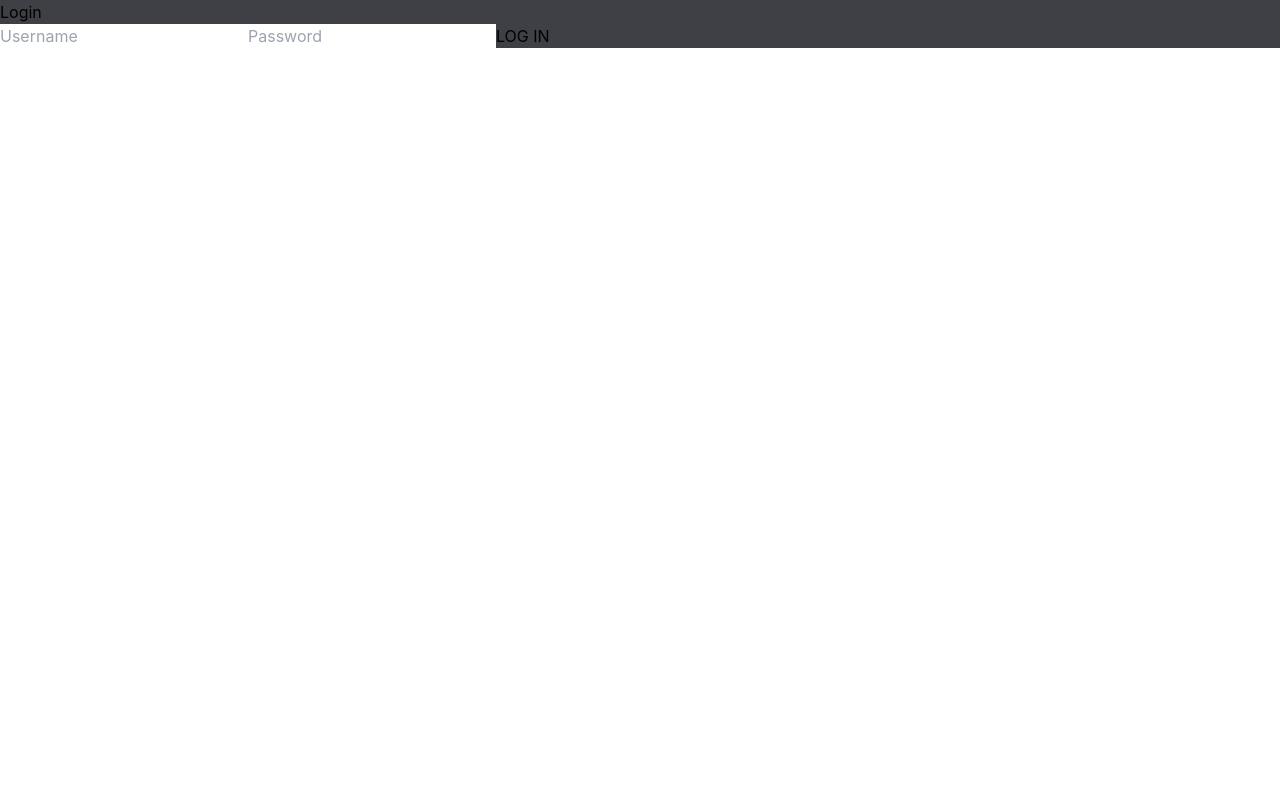
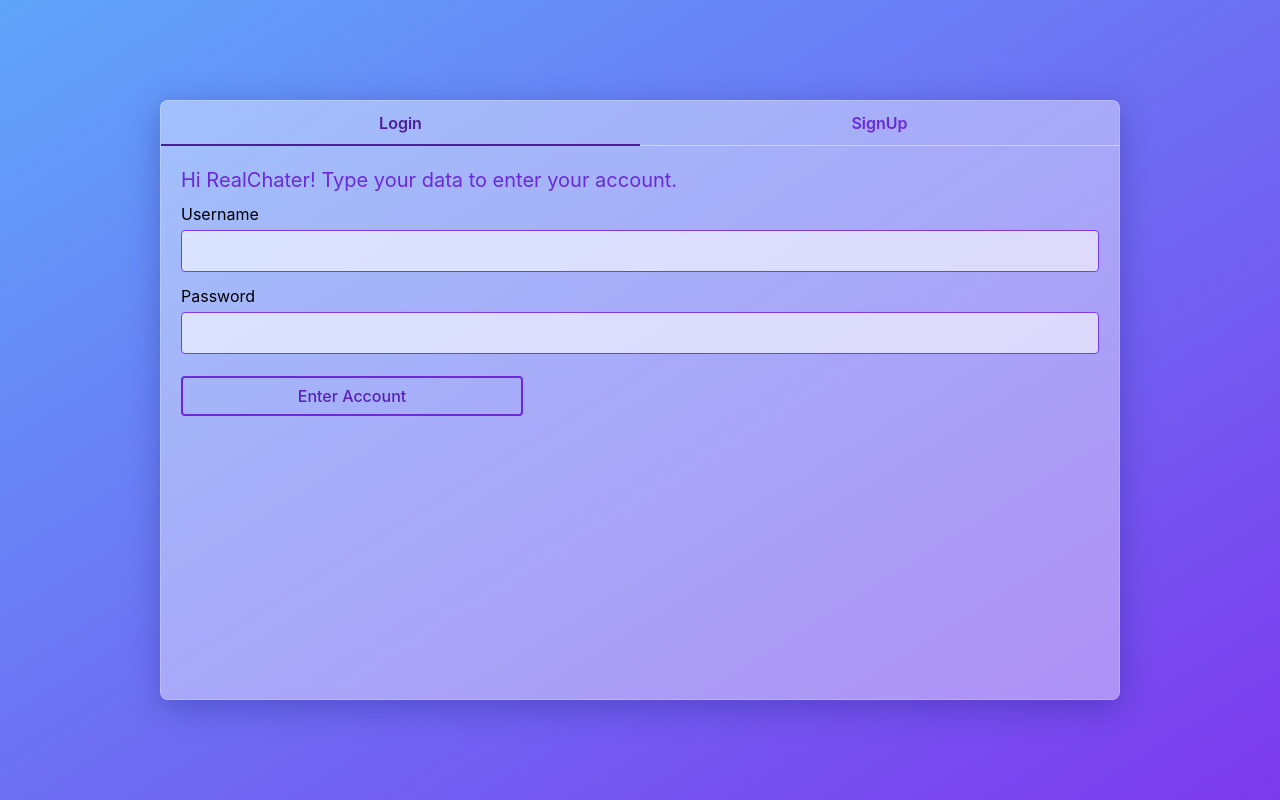
Before and after one commit to ycarlosedu/space-chat-frontend, a React (Vite) app: page / in a window 1280 px wide. Built offline with nearby package versions, Linux system fonts and the light colour scheme.

Commit message:
refactor: auth page with radix components

```diff
--- a/package.json
+++ b/package.json
@@ -9,6 +9,8 @@
     "preview": "vite preview"
   },
   "dependencies": {
+    "@radix-ui/react-form": "^0.0.2",
+    "@radix-ui/react-tabs": "^1.0.3",
     "axios": "^1.3.5",
     "react": "^18.2.0",
     "react-chat-engine-pretty": "^0.1.8",
--- a/src/index.css
+++ b/src/index.css
@@ -1,6 +1,7 @@
 @import "tailwindcss/base";
 
 @import "tailwindcss/components";
+@import "./pages/styles.css";
 
 @import "tailwindcss/utilities";
 
--- /dev/null
+++ b/src/pages/AuthPage/LoginForm/index.tsx
@@ -0,0 +1,40 @@
+import * as Form from '@radix-ui/react-form';
+
+export type LoginFormProps = {
+  onSubmit: (value: any) => void;
+}
+
+export default function LoginForm({onSubmit}: LoginFormProps) {
+  return (
+    <Form.Root className="FormRoot" onSubmit={onSubmit}>
+      <Form.Field className="FormField" name="username">
+        <div className="FormLabelMessage">
+          <Form.Label className="FormLabel">Username</Form.Label>
+          <Form.Message className="FormMessage" match="valueMissing">
+            Please enter your username
+          </Form.Message>
+        </div>
+        <Form.Control asChild>
+          <input className="Input" type="text" required />
+        </Form.Control>
+      </Form.Field>
+
+      <Form.Field className="FormField" name="secret">
+        <div className="FormLabelMessage">
+          <Form.Label className="FormLabel">Password</Form.Label>
+          <Form.Message className="FormMessage" match="valueMissing">
+            Please enter your password
+          </Form.Message>
+        </div>
+        <Form.Control asChild>
+          <input className="Input" type="password" required />
+        </Form.Control>
+      </Form.Field>
+      <Form.Submit asChild>
+        <button className="Button violet" style={{ marginTop: 10 }}>
+          Enter Account
+        </button>
+      </Form.Submit>
+    </Form.Root>
+  )
+}
--- /dev/null
+++ b/src/pages/AuthPage/SignUpForm/index.tsx
@@ -0,0 +1,79 @@
+import * as Form from '@radix-ui/react-form';
+
+export type SignUpFormProps = {
+  onSubmit: (value: any) => void;
+}
+
+export default function SignUpForm({onSubmit}: SignUpFormProps) {
+  return (
+    <Form.Root className="FormRoot" onSubmit={onSubmit}>
+      <Form.Field className="FormField" name="username">
+        <div className="FormLabelMessage">
+          <Form.Label className="FormLabel">UserName</Form.Label>
+          <Form.Message className="FormMessage" match="valueMissing">
+            Please enter your username
+          </Form.Message>
+        </div>
+        <Form.Control asChild>
+          <input className="Input" type="text" required />
+        </Form.Control>
+      </Form.Field>
+
+      <Form.Field className="FormField" name="secret">
+        <div className="FormLabelMessage">
+          <Form.Label className="FormLabel">Password</Form.Label>
+          <Form.Message className="FormMessage" match="valueMissing">
+            Please enter your password
+          </Form.Message>
+        </div>
+        <Form.Control asChild>
+          <input className="Input" type="password" required />
+        </Form.Control>
+      </Form.Field>
+
+      <Form.Field className="FormField" name="email">
+        <div className="FormLabelMessage">
+          <Form.Label className="FormLabel">Email</Form.Label>
+          <Form.Message className="FormMessage" match="valueMissing">
+            Please enter your email
+          </Form.Message>
+          <Form.Message className="FormMessage" match="typeMismatch">
+            Please provide a valid email
+          </Form.Message>
+        </div>
+        <Form.Control asChild>
+          <input className="Input" type="email" required />
+        </Form.Control>
+      </Form.Field>
+
+      <Form.Field className="FormField" name="first_name">
+        <div className="FormLabelMessage">
+          <Form.Label className="FormLabel">First Name</Form.Label>
+          <Form.Message className="FormMessage" match="valueMissing">
+            Please enter your first name
+          </Form.Message>
+        </div>
+        <Form.Control asChild>
+          <input className="Input" type="text" required />
+        </Form.Control>
+      </Form.Field>
+
+      <Form.Field className="FormField" name="last_name">
+        <div className="FormLabelMessage">
+          <Form.Label className="FormLabel">Last Name</Form.Label>
+          <Form.Message className="FormMessage" match="valueMissing">
+            Please enter your last name
+          </Form.Message>
+        </div>
+        <Form.Control asChild>
+          <input className="Input" type="text" required />
+        </Form.Control>
+      </Form.Field>
+      <Form.Submit asChild>
+        <button className="Button violet" style={{ marginTop: 10 }}>
+          Create Account
+        </button>
+      </Form.Submit>
+    </Form.Root>
+  )
+}
--- a/src/pages/AuthPage/index.tsx
+++ b/src/pages/AuthPage/index.tsx
@@ -1,15 +1,30 @@
 import { useState } from "react";
 import axios from "axios";
+import * as Tabs from '@radix-ui/react-tabs';
+import LoginForm from "./LoginForm";
+import SignUpForm from "./SignUpForm";
+
+export type LoginValues = {
+  username: string;
+  secret: string;
+}
+
+export type SignUpValues = {
+  username: string;
+  secret: string;
+  email: string;
+  first_name: string;
+  last_name: string;
+}
 
 const AuthPage = (props: any) => {
-  const [username, setUsername] = useState<string>();
-  const [secret, setSecret] = useState<string>();
-  const [email, setEmail] = useState<string>();
-  const [first_name, setFirstName] = useState<string>();
-  const [last_name, setLastName] = useState<string>();
 
   const onLogin = (e: any) => {
     e.preventDefault();
+
+    const secret = e.target.elements.secret.value
+    const username = e.target.elements.username.value
+
     axios
       .post("http://localhost:3001/login", { username, secret })
       .then((r) => props.onAuth({ ...r.data, secret })) // NOTE: over-ride secret
@@ -18,6 +33,14 @@ const AuthPage = (props: any) => {
 
   const onSignup = (e: any) => {
     e.preventDefault();
+    console.log(e)
+
+    const secret = e.target.elements.secret.value
+    const username = e.target.elements.username.value
+    const email = e.target.elements.email.value
+    const first_name = e.target.elements.first_name.value
+    const last_name = e.target.elements.last_name.value
+
     axios
       .post("http://localhost:3001/signup", {
         username,
@@ -31,62 +54,30 @@ const AuthPage = (props: any) => {
   };
 
   return (
-    <section className="bg-zinc-700">
-      <div className="card">
-        {/* Login Form */}
-        <form onSubmit={onLogin}>
-          <div className="title">Login</div>
-          <input
-            type="text"
-            name="username"
-            placeholder="Username"
-            onChange={(e) => setUsername(e.target.value)}
-          />
-          <input
-            type="password"
-            name="secret"
-            placeholder="Password"
-            onChange={(e) => setSecret(e.target.value)}
-          />
-          <button type="submit">LOG IN</button>
-        </form>
+    <section className="w-screen h-screen grid place-items-center bg-gradient-to-tl from-violet-600 to-blue-400">
 
-        {/* Sign Up Form */}
-        {/* <form onSubmit={onSignup}>
-          <div className="title">or Sign Up</div>
-          <input
-            type="text"
-            name="username"
-            placeholder="Username"
-            onChange={(e) => setUsername(e.target.value)}
-          />
-          <input
-            type="password"
-            name="secret"
-            placeholder="Password"
-            onChange={(e) => setSecret(e.target.value)}
-          />
-          <input
-            type="text"
-            name="email"
-            placeholder="Email"
-            onChange={(e) => setEmail(e.target.value)}
-          />
-          <input
-            type="text"
-            name="first_name"
-            placeholder="First name"
-            onChange={(e) => setFirstName(e.target.value)}
-          />
-          <input
-            type="text"
-            name="last_name"
-            placeholder="Last name"
-            onChange={(e) => setLastName(e.target.value)}
-          />
-          <button type="submit">SIGN UP</button>
-        </form> */}
-      </div>
+      <Tabs.Root className="TabsRoot" defaultValue="tab1">
+        <Tabs.List className="TabsList" aria-label="Manage your account">
+          <Tabs.Trigger className="TabsTrigger" value="tab1">
+            Login
+          </Tabs.Trigger>
+          <Tabs.Trigger className="TabsTrigger" value="tab2">
+            SignUp
+          </Tabs.Trigger>
+        </Tabs.List>
+
+        <Tabs.Content className="TabsContent" value="tab1">
+          <p className="TabsTitle">Hi RealChater! Type your data to enter your account.</p>
+
+          <LoginForm onSubmit={onLogin} />
+        </Tabs.Content>
+
+        <Tabs.Content className="TabsContent" value="tab2">
+          <p className="TabsTitle">Welcome to RealChat! Type your data to create your account.</p>
+
+          <SignUpForm onSubmit={onSignup} />
+        </Tabs.Content>
+      </Tabs.Root>
 
     </section>
   );
--- /dev/null
+++ b/src/pages/AuthPage/styles.css
@@ -0,0 +1,164 @@
+
+/* reset */
+button,
+input {
+  all: unset;
+}
+
+.TabsRoot {
+  @apply
+  w-3/4
+  h-3/4
+  bg-white/40
+  border
+  border-white
+  border-opacity-20
+  rounded-lg;
+  box-shadow: 0 8px 32px 0 rgba( 31, 38, 135, 0.37 );
+  backdrop-filter: blur( 4px );
+  -webkit-backdrop-filter: blur( 4px );
+}
+
+.TabsList {
+  @apply
+  flex
+  flex-shrink-0
+  border-b
+  border-b-zinc-300;
+}
+
+.TabsTrigger {
+  @apply
+  px-5
+  h-11
+  flex
+  flex-1
+  items-center
+  justify-center
+  bg-transparent
+  text-base
+  select-none
+  font-semibold
+  transition-all
+  cursor-pointer
+  text-violet-700
+  hover:text-violet-900
+}
+
+.TabsTrigger[data-state='active'] {
+  @apply
+  text-violet-900;
+  box-shadow: inset 0 -1px 0 0 currentColor, 0 1px 0 0 currentColor;
+}
+
+.TabsContent {
+  @apply
+  p-5
+  bg-transparent
+  outline-none
+  outline-offset-0
+  box-border;
+  border-bottom-left-radius: 6px;
+  border-bottom-right-radius: 6px;
+}
+
+.TabsTitle {
+  @apply
+  text-violet-700
+  text-xl;
+}
+
+/* -------------------------------- FORM -------------------------------- */
+
+.FormRoot {
+  @apply
+  my-2
+  flex-grow
+  flex
+  flex-col
+  gap-3
+}
+
+.FormField {
+  @apply
+  w-full
+  flex
+  flex-col
+  gap-1;
+}
+
+.FormLabelMessage {
+  @apply
+  flex
+  justify-between
+  align-baseline;
+}
+
+.FormLabel {
+  @apply
+  text-base
+  text-black;
+}
+
+.FormMessage {
+  @apply
+  text-sm
+  text-rose-700
+  font-bold
+}
+
+.Input {
+  @apply
+  w-full
+  inline-flex
+  items-center
+  justify-center
+  rounded
+  text-base
+  bg-white/60
+  text-violet-600
+  box-border
+  p-2
+  border
+  border-solid
+  border-violet-600;
+}
+
+.Input:focus {
+  box-shadow: 0 0 0 2px #7057BD;
+}
+
+/* .Input:invalid {
+  box-shadow: 0 0 0 1px #BE123C;
+} */
+
+.Button {
+  @apply
+  w-1/3
+  inline-flex
+  items-center
+  justify-center
+  rounded
+  px-4
+  text-base
+  font-medium
+  h-9
+  transition-all
+  cursor-pointer
+  active:translate-y-1
+  hover:opacity-80;
+}
+
+.Button.violet {
+  @apply
+  bg-transparent
+  border-2
+  border-solid
+  border-violet-700
+  text-violet-800
+}
+.Button.violet:focus {
+  @apply
+  shadow-md
+  shadow-violet-900;
+}
--- /dev/null
+++ b/src/pages/styles.css
@@ -0,0 +1 @@
+@import "./AuthPage/styles.css";
```
Also changed, not shown: 1 other file (tests, documents, lock files or other folders).
